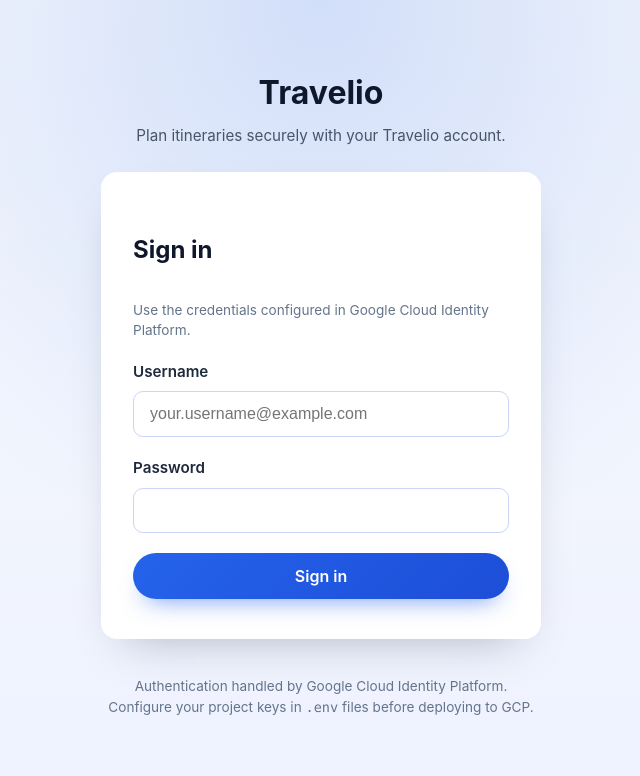
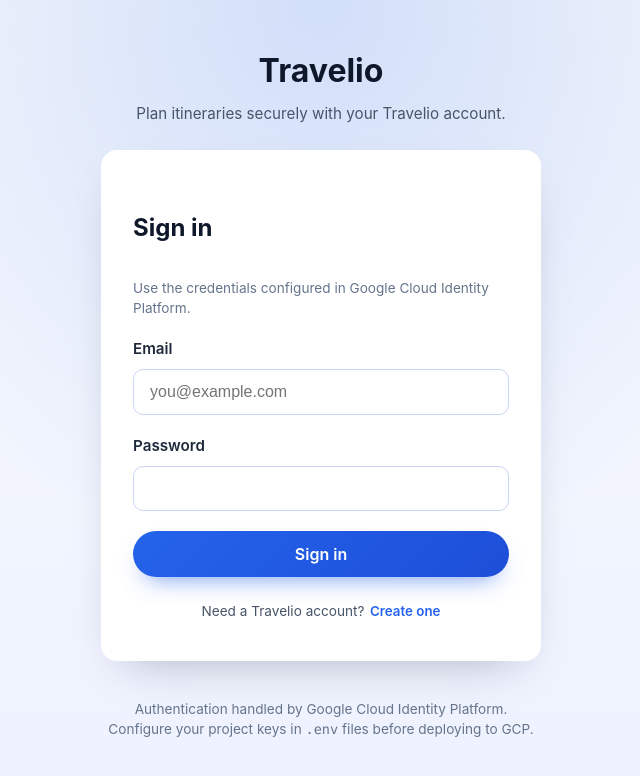
Before and after one commit to piyushmantri/travelio, a React app in the folder frontend/: page / in a window 1280 px wide. Shown: the top 776 px of the page, without its empty margins (319-959 px from the left). Built offline with nearby package versions, Linux system fonts and the light colour scheme; no server answers; the HTML template or start-up script is replaced by a standard one.

Commit message:
Support account creation in login flow

```diff
--- a/frontend/src/App.css
+++ b/frontend/src/App.css
@@ -124,6 +124,12 @@
   font-size: 0.85rem;
 }
 
+.form-note {
+  margin: -0.5rem 0 0;
+  color: #475569;
+  font-size: 0.8rem;
+}
+
 .auth-message {
   margin: 0 0 1rem;
   color: #1e293b;
@@ -133,6 +139,34 @@
   text-align: center;
   color: #64748b;
   font-size: 0.85rem;
+}
+
+.form-switch {
+  margin: 0;
+  color: #475569;
+  font-size: 0.85rem;
+  display: flex;
+  justify-content: center;
+  gap: 0.35rem;
+  align-items: center;
+}
+
+.link-button {
+  border: none;
+  background: none;
+  padding: 0;
+  color: #2563eb;
+  font-weight: 600;
+  cursor: pointer;
+}
+
+.link-button:hover {
+  text-decoration: underline;
+}
+
+.link-button:disabled {
+  opacity: 0.6;
+  cursor: not-allowed;
 }
 
 code {
--- a/frontend/src/App.tsx
+++ b/frontend/src/App.tsx
@@ -1,6 +1,7 @@
 import { useEffect, useState } from "react";
 import type { FormEvent } from "react";
 import {
+  createUserWithEmailAndPassword,
   onAuthStateChanged,
   signInWithEmailAndPassword,
   signOut,
@@ -10,13 +11,14 @@
 import "./App.css";
 
 type AuthPhase = "idle" | "loading" | "authenticated" | "error";
+type AuthMode = "sign-in" | "sign-up";
 
 const deriveReadableError = (error: unknown): string => {
   if (typeof error === "string") return error;
   if (error && typeof error === "object" && "message" in error) {
     return String((error as { message: unknown }).message);
   }
-  return "Something went wrong while signing in.";
+  return "Something went wrong while processing your request.";
 };
 
 function App() {
@@ -25,6 +27,7 @@
   const [phase, setPhase] = useState<AuthPhase>("idle");
   const [errorMessage, setErrorMessage] = useState<string | null>(null);
   const [currentUser, setCurrentUser] = useState<User | null>(null);
+  const [mode, setMode] = useState<AuthMode>("sign-in");
 
   useEffect(() => {
     const unsubscribe = onAuthStateChanged(auth, (user) => {
@@ -41,7 +44,11 @@
     setErrorMessage(null);
 
     try {
-      await signInWithEmailAndPassword(auth, username, password);
+      if (mode === "sign-in") {
+        await signInWithEmailAndPassword(auth, username, password);
+      } else {
+        await createUserWithEmailAndPassword(auth, username, password);
+      }
     } catch (error) {
       setPhase("error");
       setErrorMessage(deriveReadableError(error));
@@ -58,7 +65,15 @@
     }
   };
 
+  const toggleMode = () => {
+    setUsername("");
+    setPassword("");
+    setErrorMessage(null);
+    setMode((prevMode) => (prevMode === "sign-in" ? "sign-up" : "sign-in"));
+  };
+
   const isAuthenticating = phase === "loading";
+  const isSignUp = mode === "sign-up";
 
   return (
     <div className="app-shell">
@@ -80,18 +95,22 @@
       ) : (
         <section className="card auth-card" aria-live="polite">
           <form className="auth-form" onSubmit={handleSubmit}>
-            <h2>Sign in</h2>
-            <p className="form-helper">Use the credentials configured in Google Cloud Identity Platform.</p>
+            <h2>{isSignUp ? "Create an account" : "Sign in"}</h2>
+            <p className="form-helper">
+              {isSignUp
+                ? "Enter your email and a strong password to register a new Travelio account."
+                : "Use the credentials configured in Google Cloud Identity Platform."}
+            </p>
 
             <label className="field">
-              <span>Username</span>
+              <span>Email</span>
               <input
-                type="text"
+                type="email"
                 name="username"
                 autoComplete="username"
                 value={username}
                 onChange={(event) => setUsername(event.target.value)}
-                placeholder="your.username@example.com"
+                placeholder="you@example.com"
                 required
                 disabled={isAuthenticating}
               />
@@ -102,13 +121,19 @@
               <input
                 type="password"
                 name="password"
-                autoComplete="current-password"
+                autoComplete={isSignUp ? "new-password" : "current-password"}
                 value={password}
                 onChange={(event) => setPassword(event.target.value)}
                 required
                 disabled={isAuthenticating}
               />
             </label>
+
+            {isSignUp ? (
+              <p className="form-note">
+                Passwords must meet the policy you configure in Identity Platform.
+              </p>
+            ) : null}
 
             {errorMessage ? (
               <p className="error" role="alert">
@@ -117,9 +142,25 @@
             ) : null}
 
             <button className="primary" type="submit" disabled={isAuthenticating}>
-              {isAuthenticating ? "Signing in..." : "Sign in"}
+              {isAuthenticating
+                ? "Processing..."
+                : isSignUp
+                  ? "Create account"
+                  : "Sign in"}
             </button>
           </form>
+
+          <p className="form-switch">
+            {isSignUp ? "Already have an account?" : "Need a Travelio account?"}
+            <button
+              type="button"
+              className="link-button"
+              onClick={toggleMode}
+              disabled={isAuthenticating}
+            >
+              {isSignUp ? "Sign in" : "Create one"}
+            </button>
+          </p>
         </section>
       )}
 
```
Also changed, not shown: 2 other files (tests, documents, lock files or other folders).
